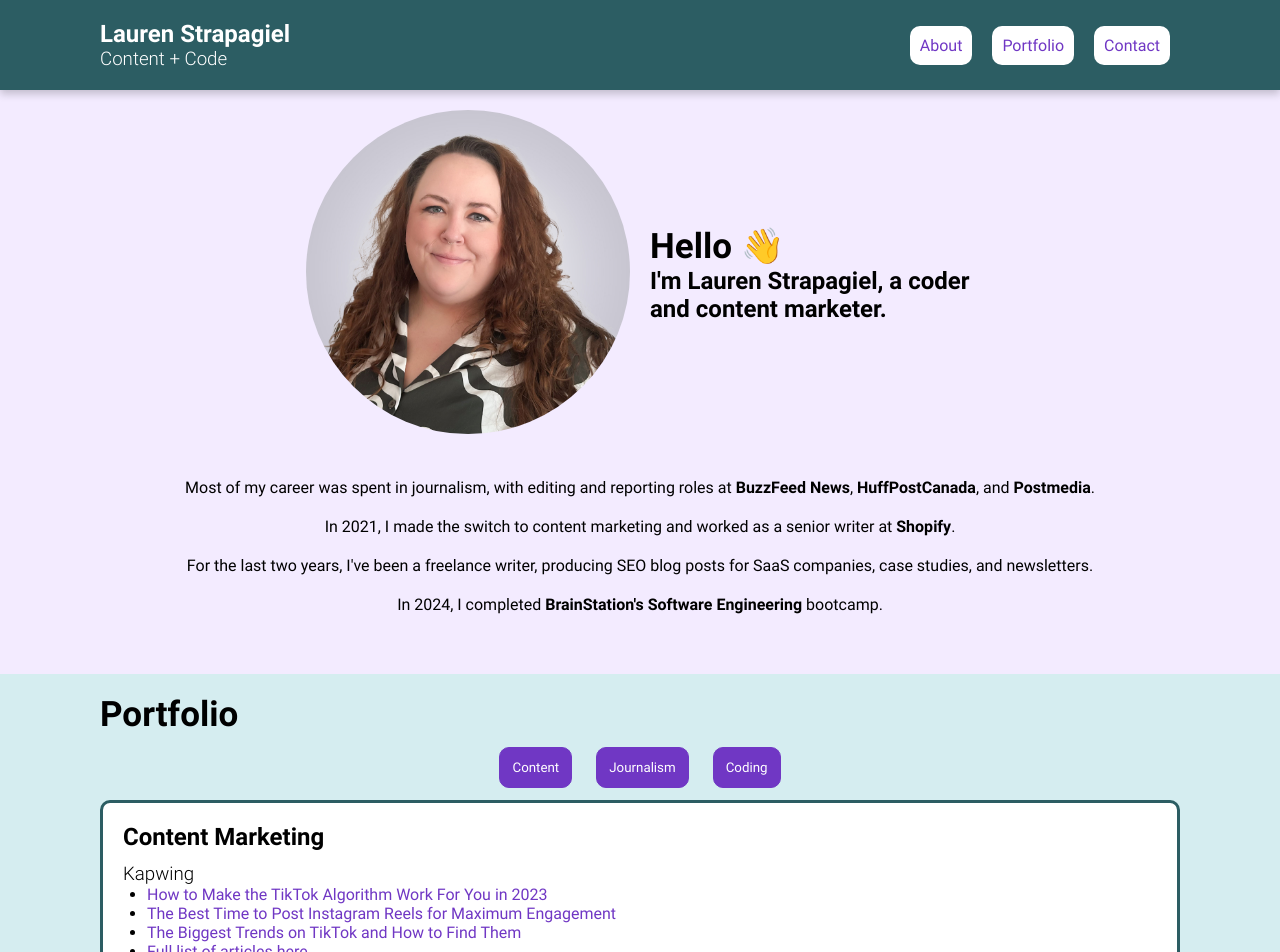
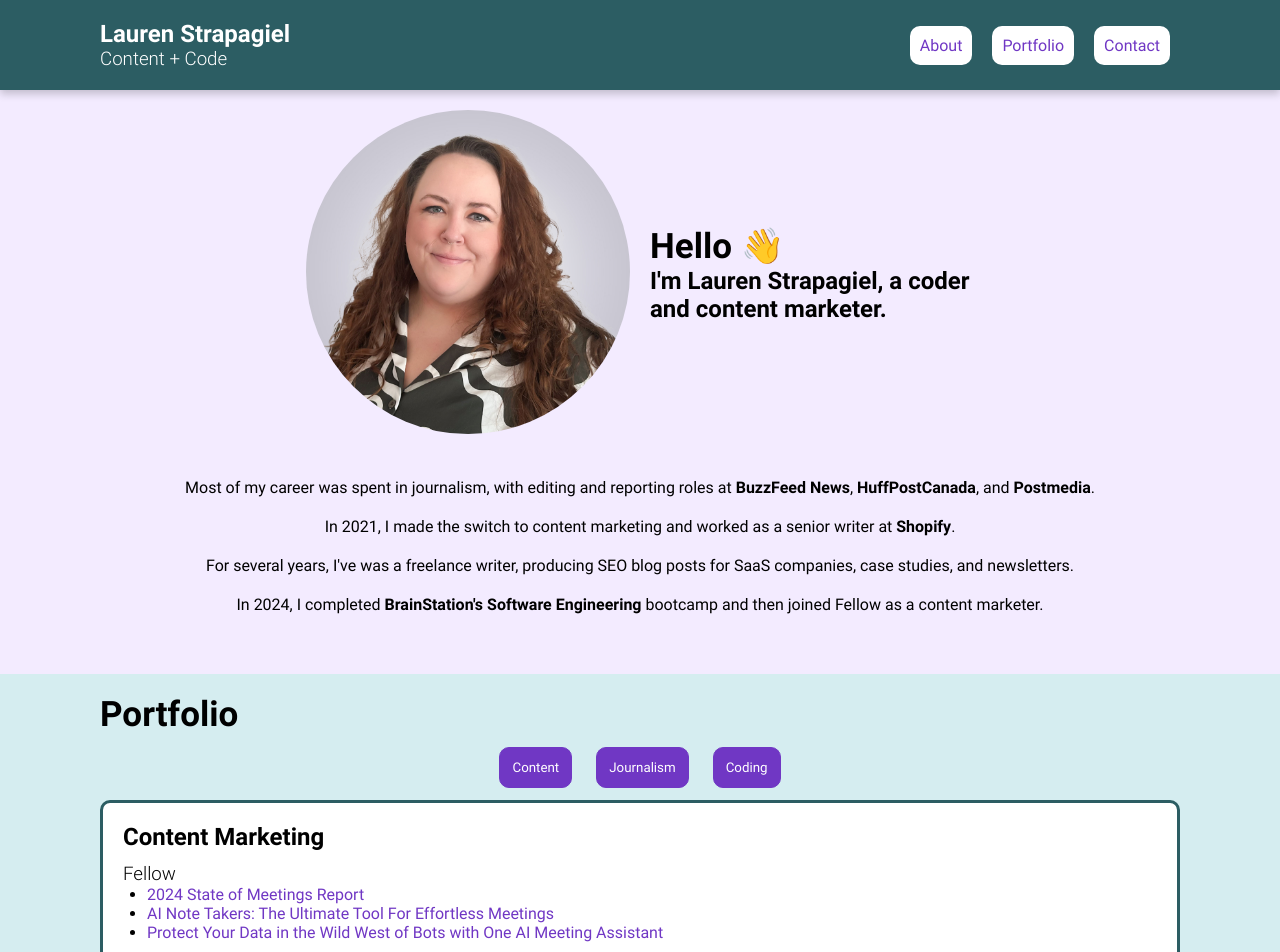
Before and after one commit to laurenstrapagiel/laurenstrapagiel.com, a React (Create React App) app: page / in a window 1280 px wide. Shown: the top 952 px of the page. Built offline with nearby package versions, Linux system fonts and the light colour scheme.

Commit message:
Adds Fellow experience

```diff
--- a/src/components/about/about.js
+++ b/src/components/about/about.js
@@ -27,12 +27,12 @@ function About() {
           writer at <b>Shopify</b>.
         </p>
         <p>
-          For the last two years, I've been a freelance writer, producing SEO
+          For several years, I've was a freelance writer, producing SEO
           blog posts for SaaS companies, case studies, and newsletters.
         </p>
         <p>
           In 2024, I completed <b>BrainStation's Software Engineering</b>{" "}
-          bootcamp.
+          bootcamp and then joined Fellow as a content marketer.
         </p>
       </div>
     </section>
--- a/src/components/portfolio/portfolio.js
+++ b/src/components/portfolio/portfolio.js
@@ -36,6 +36,28 @@ function Portfolio() {
         {activeTab === "tab1" && (
           <div className="portfolio__tab1">
             <h2 className="portfolio__header">Content Marketing</h2>
+            <h3>Fellow</h3>
+            <ul className="portfolio__list">
+              <li>
+                <a href="https://fellow.app/resources/state-of-meetings-2024">
+                  2024 State of Meetings Report
+                </a>
+              </li>
+              <li>
+                <a href="https://fellow.app/blog/meetings/ai-note-taking-a-smarter-way-to-manage-meetings/">
+                  AI Note Takers: The Ultimate Tool For Effortless Meetings
+                </a>
+              </li>
+              <li>
+                <a
+                  href="https://fellow.app/blog/security/why-one-ai-meeting-assistant/
+"
+                >
+                  Protect Your Data in the Wild West of Bots with One AI Meeting
+                  Assistant
+                </a>
+              </li>
+            </ul>
             <h3>Kapwing</h3>
             <ul className="portfolio__list">
               <li>
```
